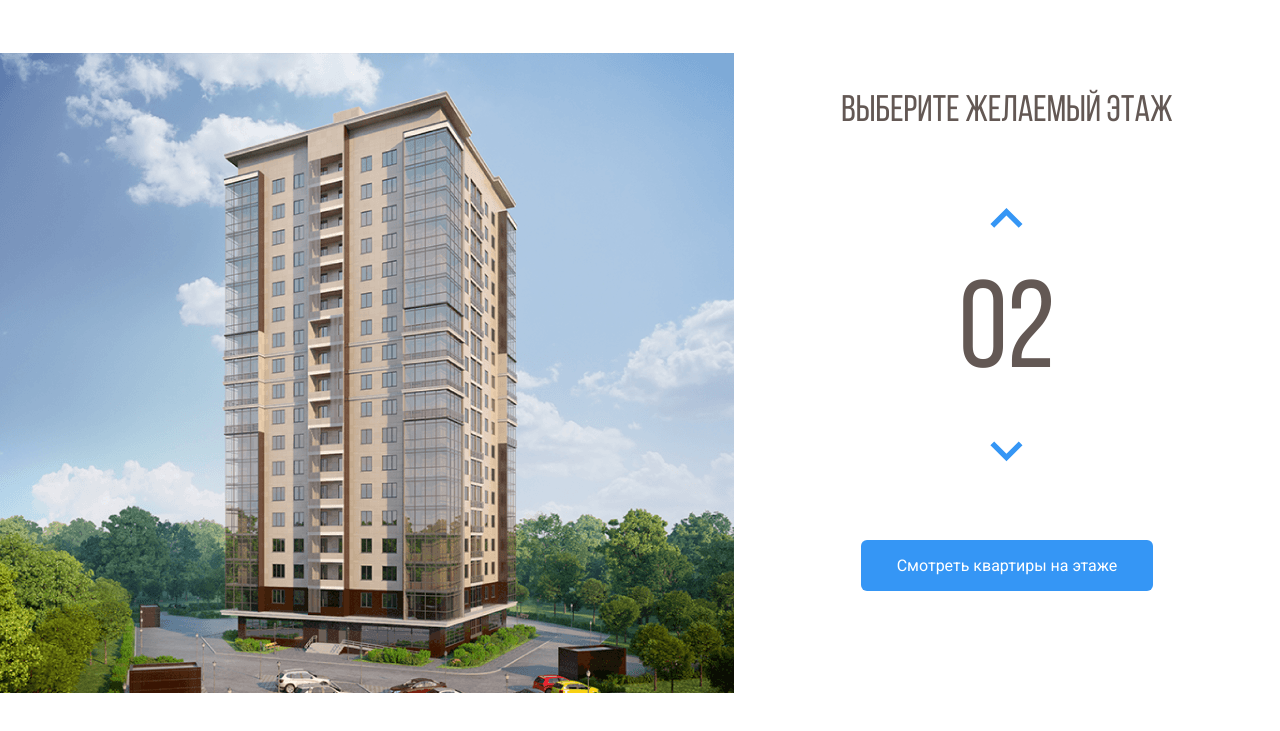
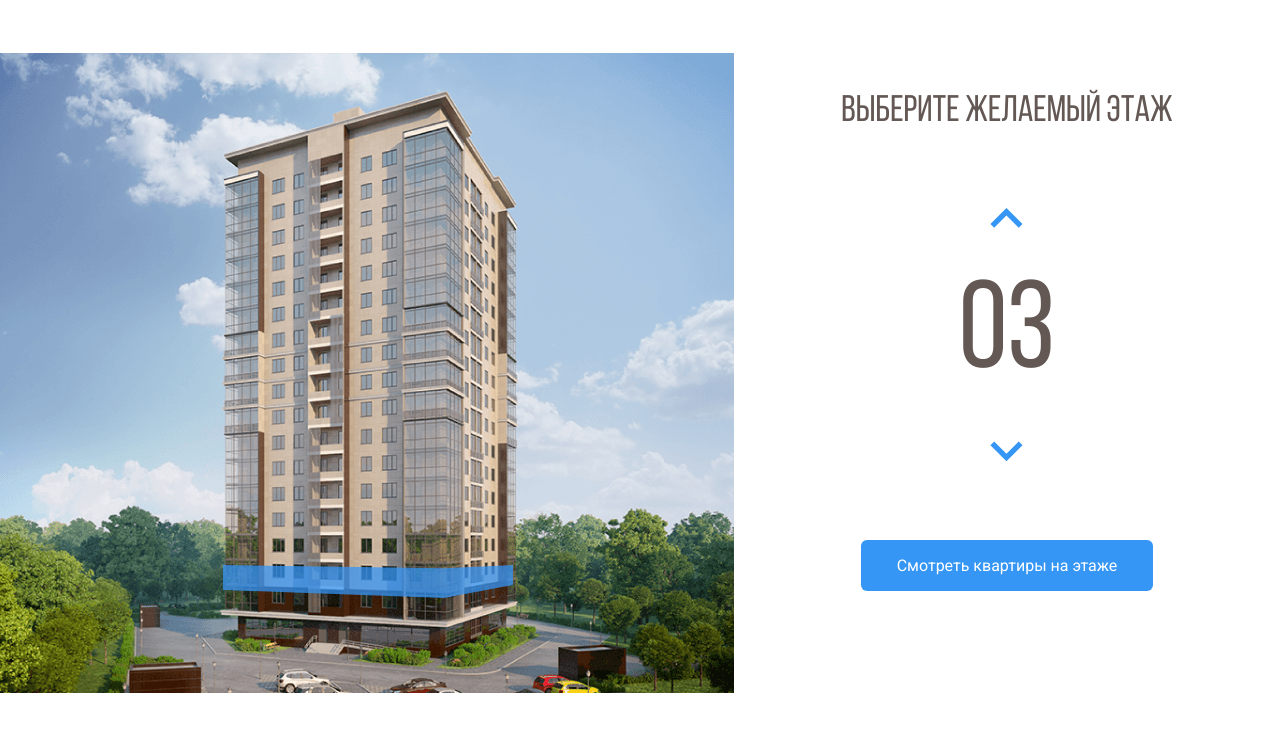
Before and after one commit to lena-karen/Melody, a plain HTML site: page index.html in a window 1280 px wide. Both pictures are taken after a click on the button 1006 px from the left and 289 px from the top of the page. Shown: the part 69-800 px from the top of the page. Drawn offline with nearby package versions, Linux system fonts and the light colour scheme.

Commit message:
Add files via upload

```diff
--- a/index.html
+++ b/index.html
@@ -54,23 +54,23 @@
                         </pattern>
                         <image id="image0_1_86" width="740" height="640" xlink:href="images/home.png"/>
                         </defs>
-                        <path d="M222 538L442.8 546L512 532.3V554L443.5 573.7L222 562.7V538Z" fill="#3595F6" fill-opacity="0.75"/>
-                        <path d="M223 537V512L443.3 515.3L513 512V532L443.7 545L223 537Z" fill="#3595F6" fill-opacity="0.75"/>
-                        <path d="M223 511V486H444H513V509L445 516L223 511Z" fill="#3595F6" fill-opacity="0.75"/>
-                        <path d="M223 487V462L444.3 458.3L512 465V487H444" fill="#3595F6" fill-opacity="0.75"/>
-                        <path d="M223 461V435L444.5 431.7L513 442.7V464L444 457.3L223 461Z" fill="#3595F6" fill-opacity="0.75"/>
-                        <path d="M222 434V410.3L443 398L514 421V442.3L443 430L222 434Z" fill="#3595F6" fill-opacity="0.75"/>
-                        <path d="M222 412V387L444.2 370.7L514 399.3V420L443.7 398.3L222 412Z" fill="#3595F6" fill-opacity="0.75"/>
-                        <path d="M222 387V362L444.5 341.7L514 378.3V399L442 370.3L222 387Z" fill="#3595F6" fill-opacity="0.75"/>
-                        <path d="M222 361V337L445 312.3L514 356.3V378L444.7 340L222 361Z" fill="#3595F6" fill-opacity="0.75"/>
-                        <path d="M222 336V312L444.5 283.3L514 334.3V355L443.7 312.7L222 336Z" fill="#3595F6" fill-opacity="0.75"/>
-                        <path d="M221 312V288L443.3 255L514 314.3V334L444 283.3L221 312Z" fill="#3595F6" fill-opacity="0.75"/>
-                        <path d="M222 287V263L443.2 228L513 292V313L444.3 254.7L222 287Z" fill="#3595F6" fill-opacity="0.75"/>
-                        <path d="M222 263V238L444.3 200L513 270.3V291L444 227L222 263Z" fill="#3595F6" fill-opacity="0.75"/>
-                        <path d="M222 237V212L442.8 168.3L513 247.3V270L444 196.7L222 237Z" fill="#3595F6" fill-opacity="0.75"/>
-                        <path d="M223 213V188L443 140L513 225V248L442.3 168.7L223 213Z" fill="#3595F6" fill-opacity="0.75"/>
-                        <path d="M222 188V163L441.8 111L513 203.3V226L443.3 139.7L222 188Z" fill="#3595F6" fill-opacity="0.75"/>
-                        <path d="M222 163V137L444 80.3L513 182V203L443.7 111.3L222 163Z" fill="#3595F6" fill-opacity="0.75"/>
+                        <path data-floor='02' d="M222 538L442.8 546L512 532.3V554L443.5 573.7L222 562.7V538Z" fill="#3595F6" fill-opacity="0.75"/>
+                        <path data-floor='03' d="M223 537V512L443.3 515.3L513 512V532L443.7 545L223 537Z" fill="#3595F6" fill-opacity="0.75"/>
+                        <path data-floor='04' d="M223 511V486H444H513V509L445 516L223 511Z" fill="#3595F6" fill-opacity="0.75"/>
+                        <path data-floor='05' d="M223 487V462L444.3 458.3L512 465V487H444" fill="#3595F6" fill-opacity="0.75"/>
+                        <path data-floor='06' d="M223 461V435L444.5 431.7L513 442.7V464L444 457.3L223 461Z" fill="#3595F6" fill-opacity="0.75"/>
+                        <path data-floor='07' d="M222 434V410.3L443 398L514 421V442.3L443 430L222 434Z" fill="#3595F6" fill-opacity="0.75"/>
+                        <path data-floor='08' d="M222 412V387L444.2 370.7L514 399.3V420L443.7 398.3L222 412Z" fill="#3595F6" fill-opacity="0.75"/>
+                        <path data-floor='09' d="M222 387V362L444.5 341.7L514 378.3V399L442 370.3L222 387Z" fill="#3595F6" fill-opacity="0.75"/>
+                        <path data-floor='10' d="M222 361V337L445 312.3L514 356.3V378L444.7 340L222 361Z" fill="#3595F6" fill-opacity="0.75"/>
+                        <path data-floor='11' d="M222 336V312L444.5 283.3L514 334.3V355L443.7 312.7L222 336Z" fill="#3595F6" fill-opacity="0.75"/>
+                        <path data-floor='12' d="M221 312V288L443.3 255L514 314.3V334L444 283.3L221 312Z" fill="#3595F6" fill-opacity="0.75"/>
+                        <path data-floor='13' d="M222 287V263L443.2 228L513 292V313L444.3 254.7L222 287Z" fill="#3595F6" fill-opacity="0.75"/>
+                        <path data-floor='14' d="M222 263V238L444.3 200L513 270.3V291L444 227L222 263Z" fill="#3595F6" fill-opacity="0.75"/>
+                        <path data-floor='15' d="M222 237V212L442.8 168.3L513 247.3V270L444 196.7L222 237Z" fill="#3595F6" fill-opacity="0.75"/>
+                        <path data-floor='16' d="M223 213V188L443 140L513 225V248L442.3 168.7L223 213Z" fill="#3595F6" fill-opacity="0.75"/>
+                        <path data-floor='17' d="M222 188V163L441.8 111L513 203.3V226L443.3 139.7L222 188Z" fill="#3595F6" fill-opacity="0.75"/>
+                        <path data-floor='18' d="M222 163V137L444 80.3L513 182V203L443.7 111.3L222 163Z" fill="#3595F6" fill-opacity="0.75"/>
 
                         </svg>
 
@@ -93,5 +93,7 @@
         </div>
 
     </main>
+    <script src="https://code.jquery.com/jquery-3.6.0.min.js" integrity="sha256-/xUj+3OJU5yExlq6GSYGSHk7tPXikynS7ogEvDej/m4=" crossorigin="anonymous"></script>
+    <script src="js/main.js"></script>
 </body>
 </html>
--- /dev/null
+++ b/js/main.js
@@ -0,0 +1,30 @@
+$(document).ready(function () {
+    var currentFloor = 2;
+    var counterUp = $(".counter-up");
+    var counterDown = $(".counter-down");
+    $(".home-image path").on('mouseover', function(){
+        currentFloor = $(this).attr("data-floor");
+        $(".counter").text(currentFloor);
+        $(".home-image path").removeClass("current-floor");
+    });
+    counterUp.on('click', function(){
+        if (currentFloor < 18){
+            currentFloor++;
+            uscurrentFloor = currentFloor.toLocaleString("en-Us", {minimumIntegerDigits: 2, useGrouping: false});
+            $(".counter").text(uscurrentFloor);
+            $(".home-image path").removeClass("current-floor");
+            $(`[data-floor = ${uscurrentFloor}]`).toggleClass("current-floor");
+        }
+
+    });
+    counterDown.on('click', function(){
+        if (currentFloor > 2){
+            currentFloor--;
+            uscurrentFloor = currentFloor.toLocaleString("en-Us", {minimumIntegerDigits: 2, useGrouping: false});
+            $(".counter").text(uscurrentFloor);
+            $(".home-image path").removeClass("current-floor");
+            $(`[data-floor = ${uscurrentFloor}]`).toggleClass("current-floor");
+        }
+
+    });
+});
--- a/styles/styles.sass
+++ b/styles/styles.sass
@@ -87,6 +87,9 @@ body
     opacity: 1
     cursor: pointer
 
+path.current-floor
+    opacity: 1
+
 .main_info-title
     font-family: "Bebas Neue", sans-serif
     font-style: normal
```
Also changed, not shown: styles/styles.css.
